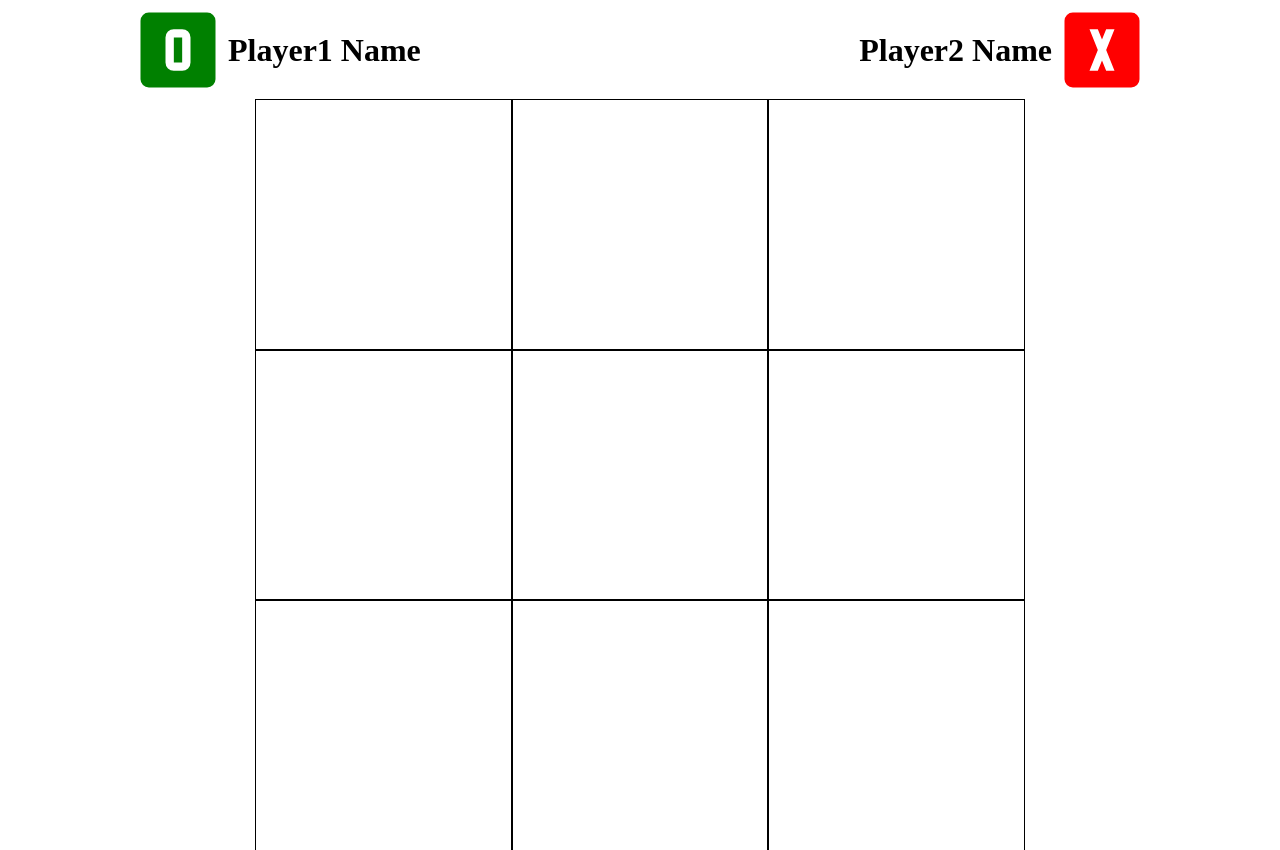
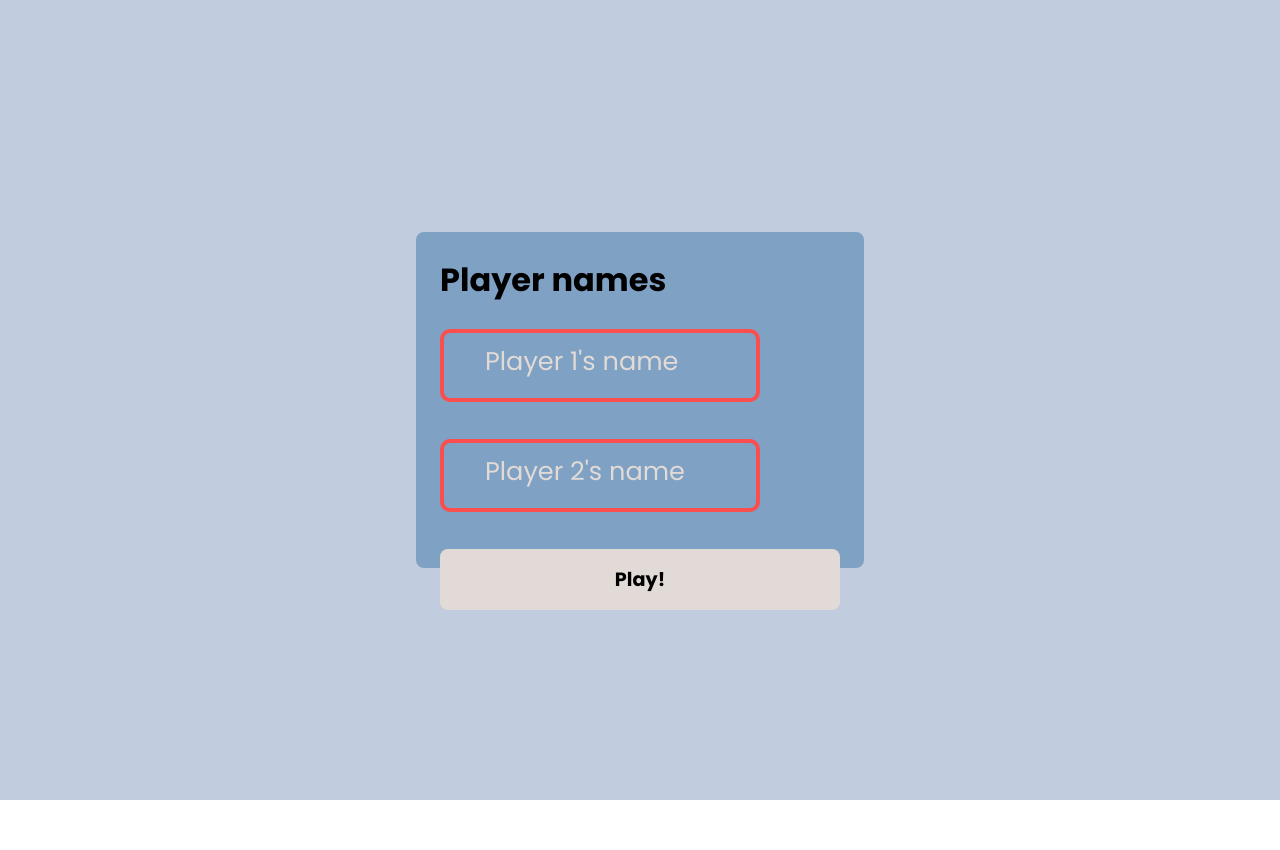
Before and after one commit to NgocLe-101/ODIN_Tic-Tac-Toe, a plain HTML site: page index.html in a window 1280 px wide. After the commit the page ends 800 px from the top, so only its background shows below. Drawn offline with Linux system fonts and the light colour scheme.

Commit message:
Finish get player name window

```diff
--- a/index.html
+++ b/index.html
@@ -5,11 +5,32 @@
     <meta name="viewport" content="width=device-width, initial-scale=1.0">
     <script src="main.js" defer></script>
     <link rel="stylesheet" href="styles.css">
+    <link rel="preconnect" href="https://fonts.googleapis.com">
+<link rel="preconnect" href="https://fonts.gstatic.com" crossorigin>
+<link href="https://fonts.googleapis.com/css2?family=Lato:ital,wght@0,100;0,300;0,400;0,700;0,900;1,100;1,300;1,400;1,700;1,900&family=Poppins:ital,wght@0,100;0,200;0,300;0,400;0,500;0,600;0,700;0,800;0,900;1,100;1,200;1,300;1,400;1,500;1,600;1,700;1,800;1,900&family=Rubik:ital,wght@0,300..900;1,300..900&display=swap" rel="stylesheet">
     <title>Tic Tac Toe</title>
 </head>
 <body>
     <div class="container">
-        <div class="header">
+        <div class="dialog-container">
+            <div class="dialog">
+                <h1>Player names</h1>
+                <div class="form">
+                    <div class="input-field">
+                        <input type="text" id="player1-name" required>
+                        <div class="lableline">Player 1's name</div>
+                    </div>
+                    <div class="input-field">
+                        <input type="text" id="player2-name" required>
+                        <div class="lableline">Player 2's name</div>
+                    </div>
+                    <div class="submit-btn">
+                        <button onclick="startGame()">Play!</button>
+                    </div>
+                </div>
+            </div>
+        </div>
+        <div class="header hidden">
             <div id="player1" class="player-info">
                 <svg xmlns="http://www.w3.org/2000/svg" viewBox="0 0 24 24"><title>alpha-o-box</title><path d="M11,7A2,2 0 0,0 9,9V15A2,2 0 0,0 11,17H13A2,2 0 0,0 15,15V9A2,2 0 0,0 13,7H11M11,9H13V15H11V9M5,3H19A2,2 0 0,1 21,5V19A2,2 0 0,1 19,21H5A2,2 0 0,1 3,19V5A2,2 0 0,1 5,3Z" /></svg>
                 <h1>Player1 Name</h1>
@@ -19,7 +40,7 @@
                 <svg xmlns="http://www.w3.org/2000/svg" viewBox="0 0 24 24"><title>alpha-x-box</title><path d="M9,7L11,12L9,17H11L12,14.5L13,17H15L13,12L15,7H13L12,9.5L11,7H9M5,3H19A2,2 0 0,1 21,5V19A2,2 0 0,1 19,21H5A2,2 0 0,1 3,19V5A2,2 0 0,1 5,3Z" /></svg>
             </div>
         </div>
-        <div class="main-content">
+        <div class="main-content hidden">
             <div class="board-container">
 
             </div>
--- a/main.js
+++ b/main.js
@@ -212,7 +212,12 @@ const displayController = (function () {
         if (gameManager.isEnded()) {
           // Use setTimeout to delay the alert
           setTimeout(() => {
-            alert("Game ended!");
+            const winner = gameManager.getWinner();
+            if (winner === null) {
+                alert("Game ended! Tie!");
+            } else {
+                alert(`Game ended! ${winner.getName()} won!`);
+            }
           }, 0); // 0 milliseconds delay
         }
       } else {
@@ -223,6 +228,31 @@ const displayController = (function () {
   };
   return { renderBoard };
 })();
+
+function startGame() {
+    const dialog = document.querySelector('.dialog-container');
+    toggleHidden('.dialog-container');
+    const p1Name = dialog.querySelector('#player1-name').value;
+    const p2Name = dialog.querySelector('#player2-name').value;
+    const header = document.querySelector('.container > .header');
+    header.querySelector('#player1 > h1').innerText = p1Name;
+    header.querySelector('#player2 > h1').innerText = p2Name;
+    const playerList = gameManager.getPlayerList();
+    playerList[0].setPlayerName(p1Name);
+    playerList[1].setPlayerName(p2Name);
+
+    toggleHidden('.header');
+    toggleHidden('.main-content');
+}
+
+function toggleHidden(selector) {
+    const ele = document.querySelector(selector);
+    if (ele.classList.contains('hidden')) {
+        ele.classList.remove('hidden');
+    } else {
+        ele.classList.add('hidden');
+    }
+}
 
 displayController.renderBoard();
 
--- a/styles.css
+++ b/styles.css
@@ -2,6 +2,7 @@
     margin: 0;
     padding: 0;
     box-sizing: border-box;
+    font-family: "Poppins", sans-serif;
 }
 
 body {
@@ -15,7 +16,7 @@ body {
     width: 80vw;
 }
 
-.container .header {
+.header {
     display: flex;
     align-items: center;
     justify-content: space-between;
@@ -70,3 +71,107 @@ body {
 .board-cell > svg[class="O"] {
     fill: green;
 }
+
+.dialog-container {
+    position: fixed;
+    top: 0;
+    left: 0;
+    display: flex;
+    flex-direction: column;
+    min-height: 100vh;
+    width: 100vw;
+    justify-content: center;
+    align-items: center;
+    background-color: rgba(100, 130, 173, 0.4);
+}
+
+.dialog {
+    width: 35vw;
+    height: 42vh;
+    background-color: #7FA1C3;
+    padding: 1.5rem;
+    border-radius: 8px;
+}
+
+.dialog > .form {
+    height: 100%;
+    line-height: 65px;
+}
+
+.dialog > .form > .input-field {
+    position: relative;
+    height: 65px;
+    margin: 25px 0;
+    margin-bottom: 2.8rem;
+}
+
+.dialog > .form > .input-field > input {
+    position: absolute;
+    width: 80%;
+    outline: none;
+    font-size: 2.2rem;
+    padding: 0 30px;
+    line-height: 65px;
+    border-radius: 10px;
+    border: 2px solid #E2DAD6;
+    background: transparent;
+    transition: 0.2s ease;
+    z-index: 1111;
+}
+
+.dialog > .form > .input-field > .lableline {
+    position: absolute;
+    font-size: 1.6rem;
+    color: #E2DAD6;
+    padding: 0 25px;
+    margin: 0 20px;
+    background-color: #7FA1C3;
+    transition: 0.2s ease;
+}
+
+.dialog > .form > .input-field > input:focus,
+.dialog > .form > .input-field > input:valid {
+    color: #F5EDED;
+    border: 4px solid #F5EDED;
+}
+
+.dialog > .form > .input-field > input:invalid {
+    border: 4px solid #fb4e4e;
+}
+
+.dialog > .form > .input-field > input:focus + .lableline,
+.dialog > .form > .input-field > input:valid + .lableline {
+    color: #F5EDED;
+    height: 30px;
+    line-height: 30px;
+    padding: 0 12px;
+    transform: translate(-15px, -16px) scale(0.88);
+    z-index: 1111;
+}
+
+.submit-btn {
+    width: 100%;
+    height: 1.1rem;
+}
+
+.submit-btn button {
+    width: 100%;
+    display: flex;
+    align-items: center;
+    justify-content: center;
+    padding: 1rem;
+    font-size: 1.2rem;
+    font-weight: bold;
+    border: none;
+    border-radius: 0.5rem;
+    background-color: #E2DAD6;
+    cursor: pointer;
+}
+
+.submit-btn button:hover {
+    background-color: #efd1c0;
+}
+
+.hidden {
+    display: none;
+}
```
